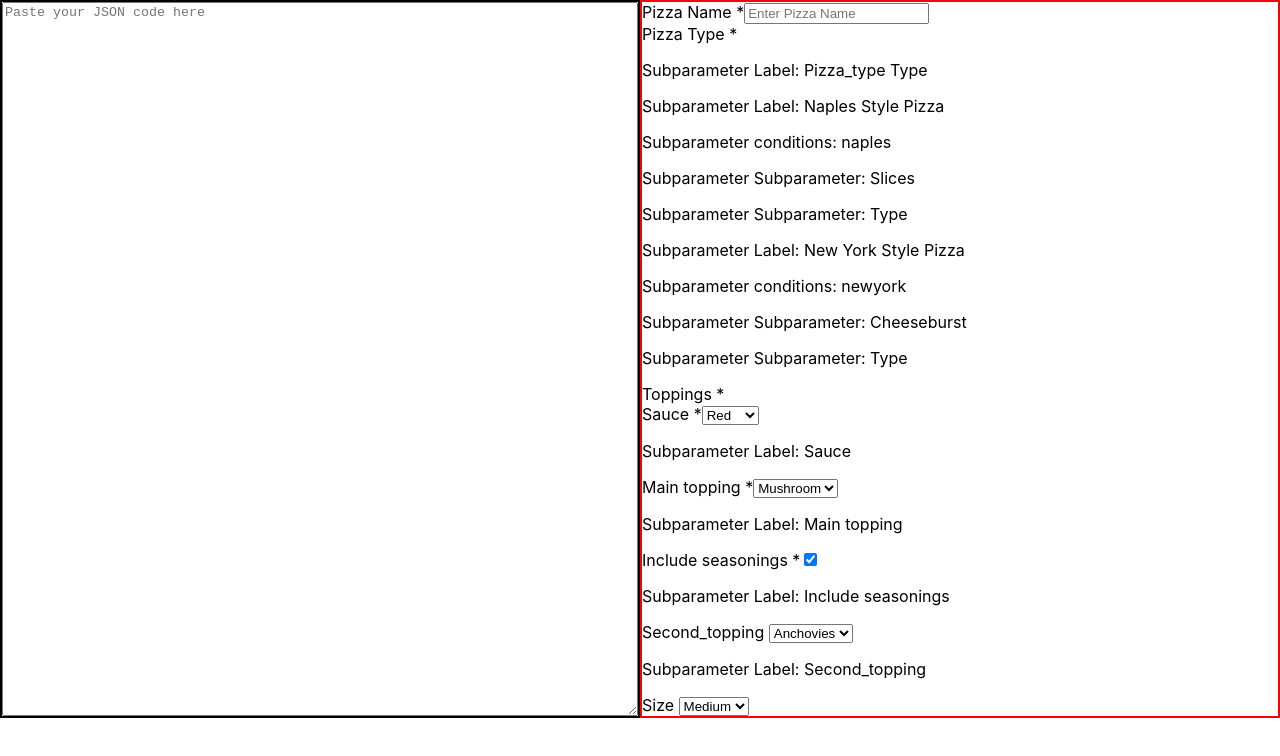
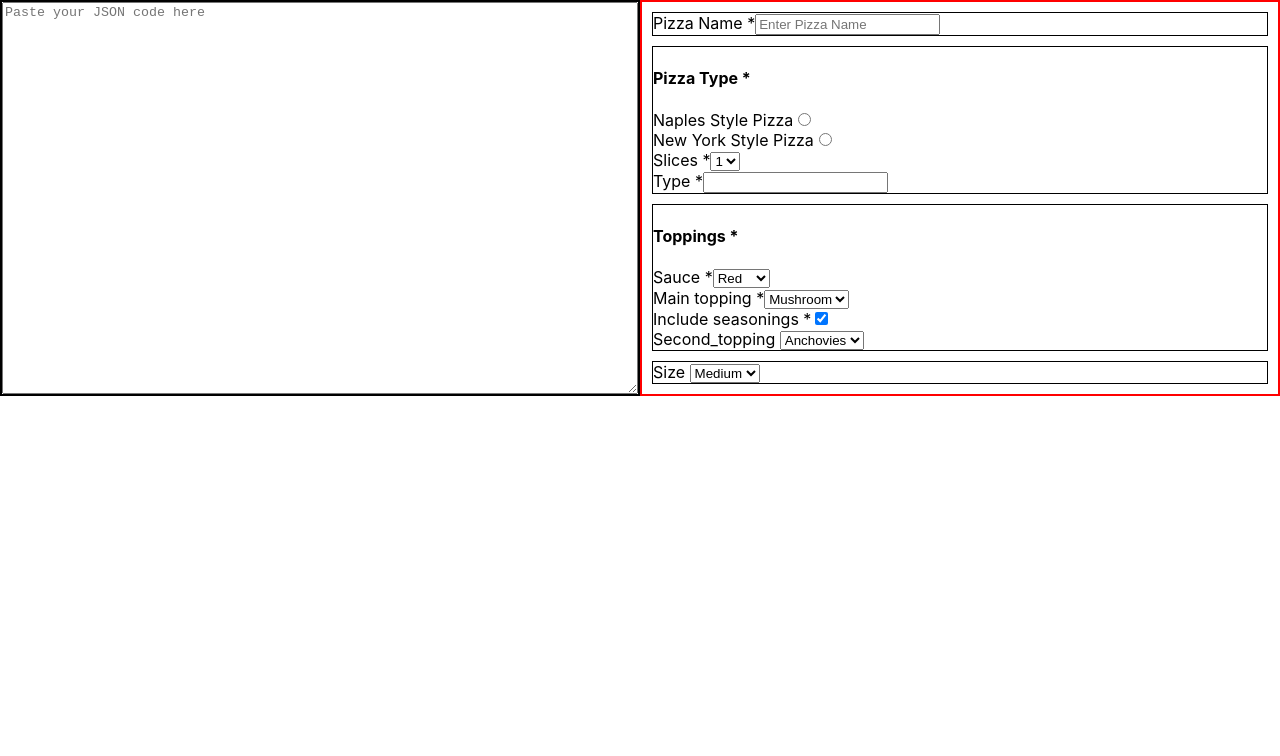
Before and after one commit to PatelPreyansh30/Frontend-Assignment, a React (Create React App) app: page / in a window 1280 px wide. Shown: the top 756 px of the page. Built offline with nearby package versions, Linux system fonts and the light colour scheme.

Commit message:
basic ui created

```diff
--- a/src/components/GroupUiType.tsx
+++ b/src/components/GroupUiType.tsx
@@ -1,13 +1,17 @@
-import React from "react";
+import React, { useState } from "react";
+import IgnoreUiType from "./IgnoreUiType";
+import RadioUiType from "./RadioUiType";
 import SelectUiType from "./SelectUiType";
 import SwitchUiType from "./SwitchUiType";
 
 const GroupUiType = (props: { data: any }) => {
+  const [radioButtonInput, setRadioButtonInput] = useState("");
+
   return (
     <div>
-      <label htmlFor="">
+      <h4>
         {props.data.label} {props.data.validate.required && <span>*</span>}
-      </label>
+      </h4>
       {props.data.subParameters.map((subParameter: any, index: any) => (
         <>
           {subParameter.uiType === "Select" && (
@@ -16,17 +20,24 @@ const GroupUiType = (props: { data: any }) => {
           {subParameter.uiType === "Switch" && (
             <SwitchUiType data={subParameter} />
           )}
-          <p>Subparameter Label: {subParameter.label}</p>
+          {subParameter.uiType === "Radio" && (
+            <RadioUiType
+              data={subParameter}
+              setRadioButtonInput={setRadioButtonInput}
+            />
+          )}
           {subParameter.conditions?.map((condition: any) => (
-            <p>Subparameter conditions: {condition.value}</p>
-          ))}
-          {subParameter.subParameters?.map((secondSubParam: any) => (
-            <p>Subparameter Subparameter: {secondSubParam.label}</p>
+            <>
+              {radioButtonInput === condition.value && (
+                <IgnoreUiType
+                  data={subParameter}
+                  radioButtonInput={radioButtonInput}
+                />
+              )}
+            </>
           ))}
         </>
       ))}
-      {/* {props.data.subParameters.map((subParameter: any, index: any) => (
-      ))} */}
     </div>
   );
 };
--- a/src/components/IgnoreUiType.tsx
+++ b/src/components/IgnoreUiType.tsx
@@ -2,7 +2,7 @@ import InputUiType from "./InputUiType";
 import SelectUiType from "./SelectUiType";
 import SwitchUiType from "./SwitchUiType";
 
-const IgnoreUiType = (props: { data: any }) => {
+const IgnoreUiType = (props: { data: any; radioButtonInput: string }) => {
   return (
     <div>
       {props.data.subParameters.map((subParameter: any, index: any) => (
--- a/src/components/InputUiType.tsx
+++ b/src/components/InputUiType.tsx
@@ -1,12 +1,32 @@
 const InputUiType = (props: { data: any }) => {
   return (
     <div>
-      <label htmlFor="">
+      <label htmlFor={props.data.jsonKey}>
         {props.data.label} {props.data.validate.required && <span>*</span>}
       </label>
-      <input type="text" placeholder={props.data.placeholder} />
+      <input
+        type="text"
+        name={props.data.jsonKey}
+        id={props.data.jsonKey}
+        placeholder={props.data.placeholder}
+      />
     </div>
   );
 };
 
 export default InputUiType;
+
+// {
+//   "sort": 1,
+//   "label": "Pizza Name",
+//   "description": "",
+//   "validate": {
+//     "required": true,
+//     "immutable": false
+//   },
+//   "jsonKey": "name",
+//   "uiType": "Input",
+//   "icon": "",
+//   "level": 0,
+//   "placeholder": "Enter Pizza Name"
+// },
--- a/src/components/PreviewField.tsx
+++ b/src/components/PreviewField.tsx
@@ -8,7 +8,10 @@ const PreviewField = (props: { jsonData: Object[] }) => {
   return (
     <div className="previewField-main">
       {pizzaData.map((item, index) => (
-        <div key={`first:${index}`}>
+        <div
+          key={`first:${index}`}
+          style={{ border: "1px solid", margin: "10px" }}
+        >
           {item.uiType === "Input" && <InputUiType data={item} />}
           {item.uiType === "Group" && <GroupUiType data={item} />}
           {item.uiType === "Select" && <SelectUiType data={item} />}
--- a/src/components/RadioUiType.tsx
+++ b/src/components/RadioUiType.tsx
@@ -1,10 +1,26 @@
-const RadioUiType = (props: { data: any }) => {
+import React, { useEffect } from "react";
+
+const RadioUiType = (props: { data: any; setRadioButtonInput: any }) => {
+  useEffect(() => {
+    props.setRadioButtonInput(props.data.validate.defaultValue);
+  }, []);
+
+  const handleOnChange = (e: React.ChangeEvent<HTMLInputElement>) => {
+    props.setRadioButtonInput(e.target.value);
+  };
+
   return (
     <div>
       {props.data.validate.options.map((option: any, index: any) => (
         <div>
           <label htmlFor={option.value}>{option.label}</label>
-          <input type="radio" name={props.data.jsonKey} id={option.value} />
+          <input
+            type="radio"
+            name={props.data.jsonKey}
+            id={option.value}
+            value={option.value}
+            onChange={handleOnChange}
+          />
         </div>
       ))}
     </div>
```
Lines whose indentation alone changed are shown as unchanged.
